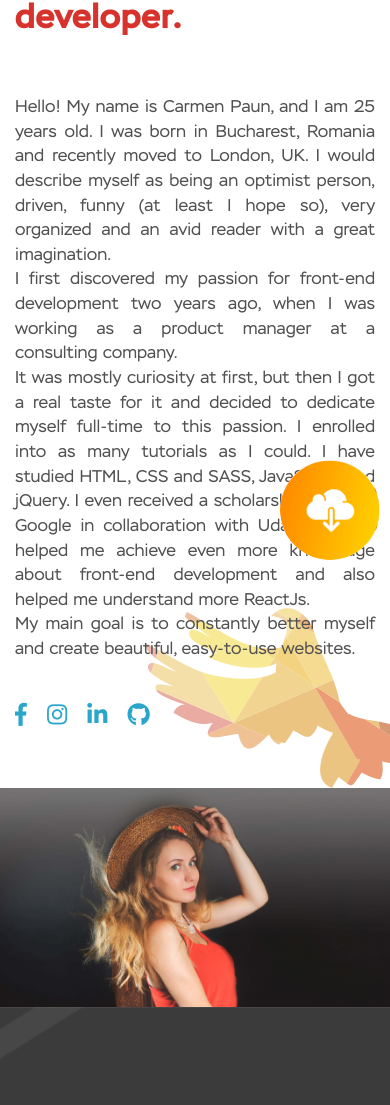
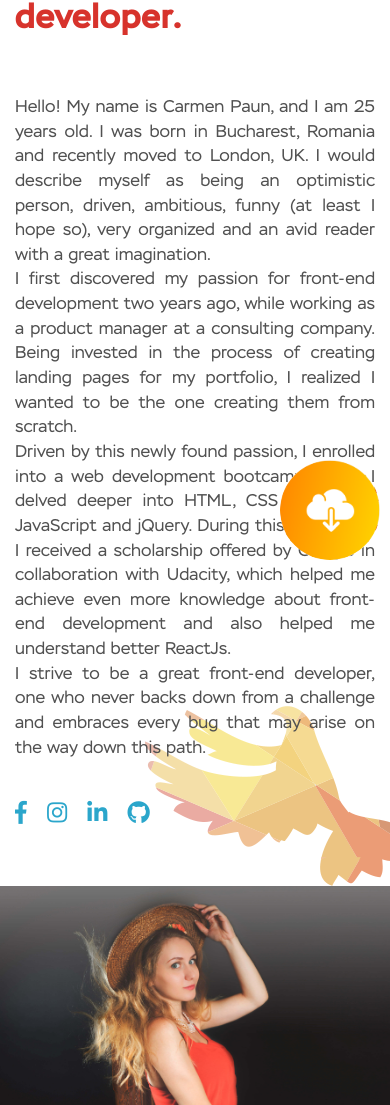
Before and after one commit to carmenpn/carmenpn.github.io, a PHP site: page /views/about.html in a window 390 px wide. Shown: the part 274-1379 px from the top of the page. Run offline with PHP 8.4, Linux system fonts and the light colour scheme; some libraries are stand-ins or nearby versions.

```diff
--- a/css/styles.css
+++ b/css/styles.css
@@ -754,6 +754,7 @@ h1, h2, h3, h4, h5, h6 {
   .projects .paddings-x img {
     width: 100%; }
   #about-page .about-content {
+    height: auto;
     padding-bottom: 30px; }
   #about-page .about-cv {
     padding: 0; }
@@ -793,10 +794,8 @@ h1, h2, h3, h4, h5, h6 {
   .projects_title {
     font-size: 5.5rem;
     margin-bottom: -10px; }
-  #about-page .about-content {
-    height: auto; }
-    #about-page .about-content .columns {
-      padding-bottom: 60px; } }
+  #about-page .about-content .columns {
+    padding-bottom: 60px; } }
 
 @media only screen and (max-width: 430px) {
   .menu img {
--- a/sass/styles.scss
+++ b/sass/styles.scss
@@ -998,6 +998,7 @@ h1, h2, h3, h4, h5, h6 {
 
     #about-page {
         .about-content {
+            height: auto;
             padding-bottom: 30px;
         }
 
@@ -1069,8 +1070,6 @@ h1, h2, h3, h4, h5, h6 {
 
     #about-page {
         .about-content {
-            height: auto;
-
             .columns {
                 padding-bottom: 60px;
             }
--- a/views/about.html
+++ b/views/about.html
@@ -58,13 +58,13 @@
 						Nice to meet you! I am a front-end developer.
 					</div>
 					<div class="about-text_description">
-						Hello! My name is Carmen Paun, and I am 25 years old. I was born in Bucharest, Romania and recently moved to London, UK. I would describe myself as being an optimist person, driven, funny (at least I hope so), very organized and an avid reader with a great imagination.
+						Hello! My name is Carmen Paun, and I am 25 years old. I was born in Bucharest, Romania and recently moved to London, UK. I would describe myself as being an optimistic person, driven, ambitious, funny (at least I hope so), very organized and an avid reader with a great imagination.
 						<br>
-						I first discovered my passion for front-end development two years ago, when I was working as a product manager at a consulting company.
+						I first discovered my passion for front-end development two years ago, while working as a product manager at a consulting company. Being invested in the process of creating landing pages for my portfolio, I realized I wanted to be the one creating them from scratch.
 						<br>
-						It was mostly curiosity at first, but then I got a real taste for it and decided to dedicate myself full-time to this passion. I enrolled into as many tutorials as I could. I have studied HTML, CSS and SASS, JavaScript and jQuery. I even received a scholarship given by Google in collaboration with Udacity, which helped me achieve even more knowledge about front-end development and also helped me understand more ReactJs.
+						Driven by this newly found passion, I enrolled into a web development bootcamp, where I delved deeper into HTML, CSS and SASS, JavaScript and jQuery. During this bootcamp, I received a scholarship offered by Google in collaboration with Udacity, which helped me achieve even more knowledge about front-end development and also helped me understand better ReactJs.
 						<br>
-						My main goal is to constantly better myself and create beautiful, easy-to-use websites.
+						I strive to be a great front-end developer, one who never backs down from a challenge and embraces every bug that may arise on the way down this path.
 					</div>
 					<div class="social-media">
 						<a href="https://www.facebook.com/carmen.paun.39" target="_blank"><i class="fab fa-facebook-f"></i></a>
```
Also changed, not shown: assets/cv carmen.png, 1 other file.
